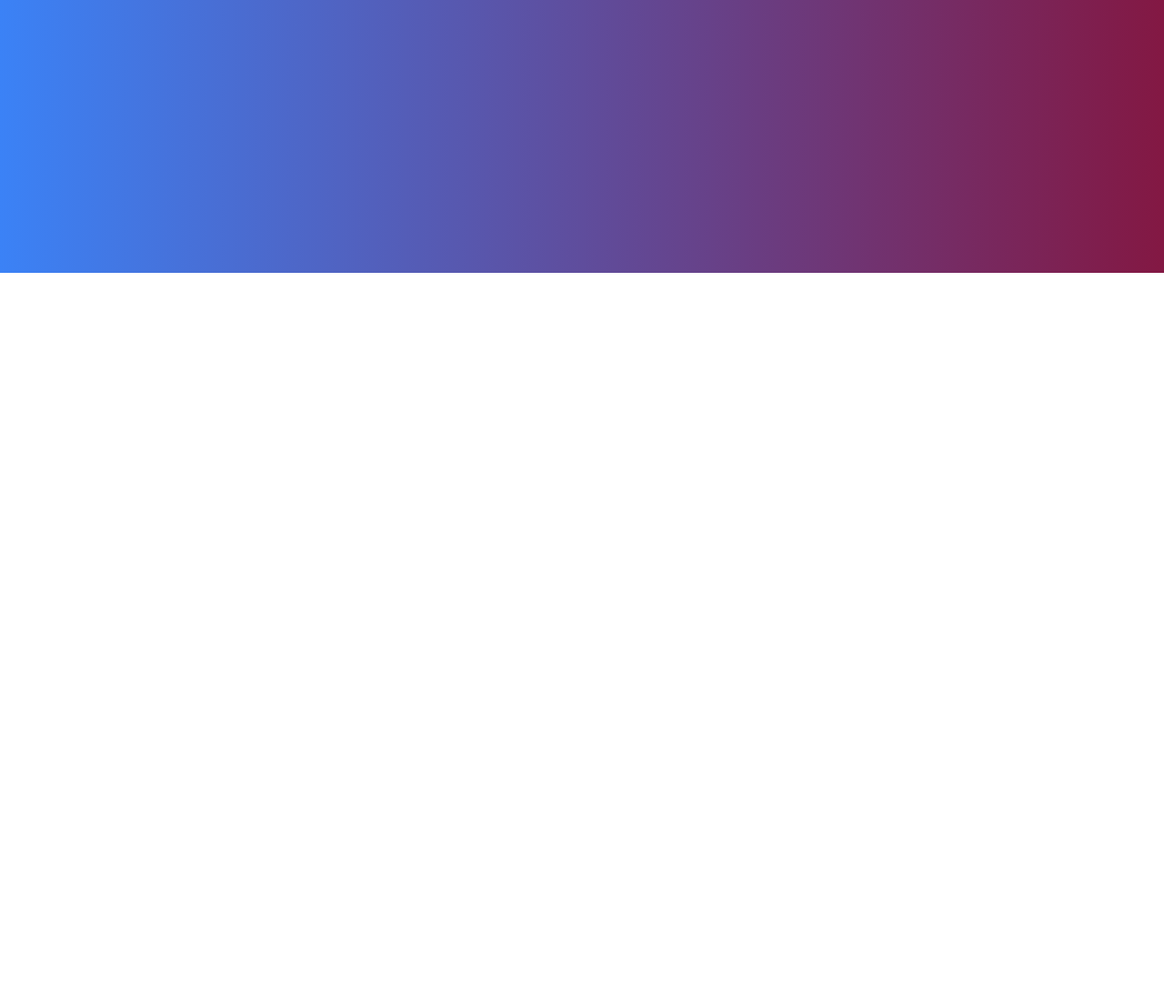
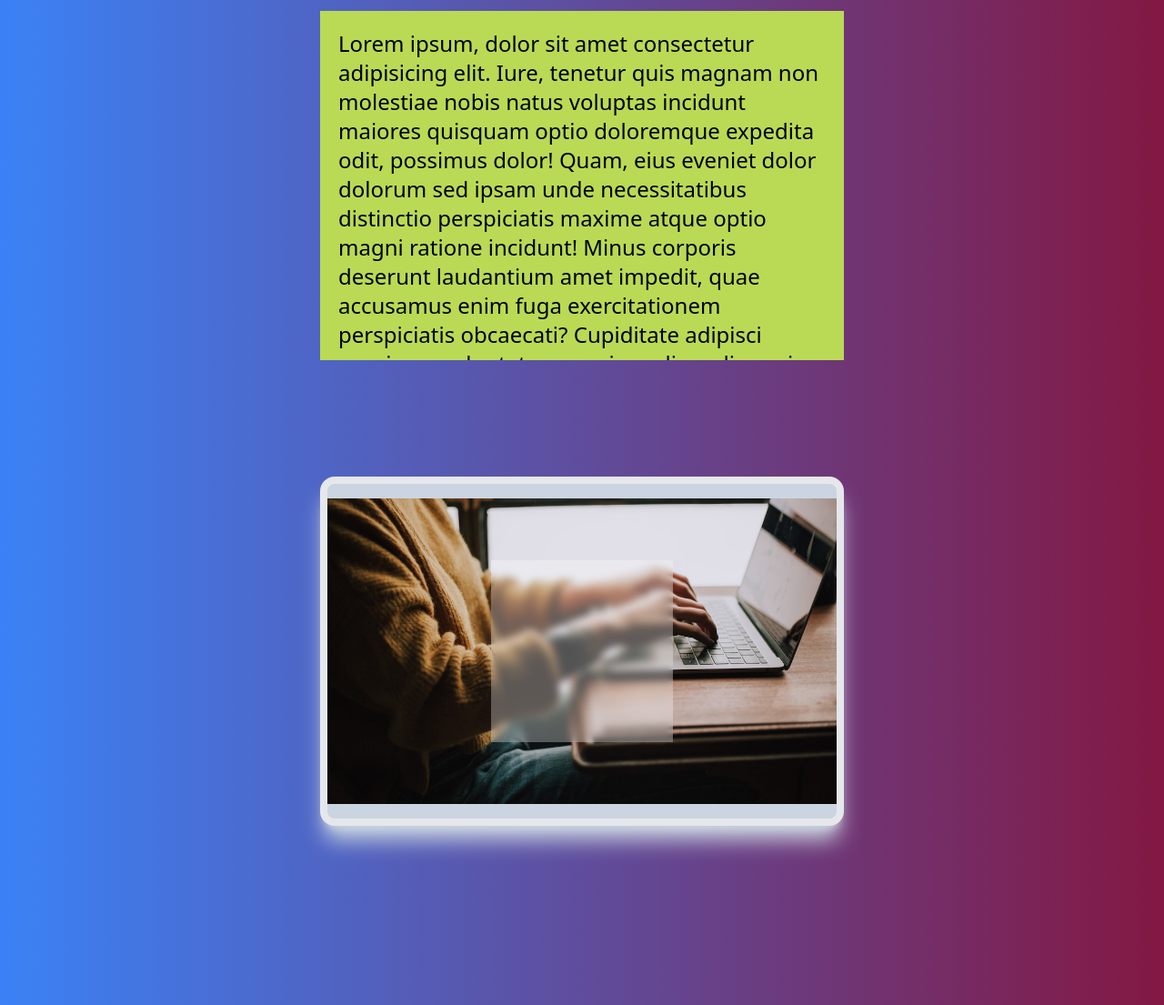
Before and after one commit to fanialfi/belajar-tailwindcss, a website: page public/index.html in a window 1280 px wide. Shown: the part 2225-3330 px from the top of the page at 91% size. Before the commit the page ends 2525 px from the top, so only its background shows below. Drawn offline with nearby package versions, Linux system fonts and the light colour scheme; a web font is replaced by a local one.

Commit message:
basic utility bagian 2 dari WPU

```diff
--- a/public/index.html
+++ b/public/index.html
@@ -68,7 +68,7 @@
     class="uppercase text-center text-8xl font-black text-transparent bg-clip-text bg-gradient-to-r from-yellow-300 to-pink-800">
     Hello Fanialfi
   </h1>
-  <section class="w-1/2 h-96 mx-auto mb-80 mt-8 p-4 overflow-y-auto bg-fixed bg-center"
+  <section class="w-1/2 h-96 mx-auto mt-8 p-4 overflow-y-auto bg-fixed bg-center"
     style="background-image: url(./src/img/image.jpeg)">
     <p>
       Dolor asperiores impedit velit similique molestias? A culpa possimus
@@ -102,6 +102,33 @@
       delectus!
     </p>
   </section>
+  <!-- Basic Utility Bagian 2 awal -->
+  <div class="max-w-xl h-96 overflow-auto hover:bg-local bg-fixed bg-[#BADA55] mx-auto mt-8">
+    <p class="p-5 text-2xl bg-inherit">Lorem ipsum, dolor sit amet consectetur adipisicing elit. Iure, tenetur quis
+      magnam non
+      molestiae nobis natus
+      voluptas incidunt maiores quisquam optio doloremque expedita odit, possimus dolor! Quam, eius eveniet dolor
+      dolorum sed ipsam unde necessitatibus distinctio perspiciatis maxime atque optio magni ratione incidunt! Minus
+      corporis deserunt laudantium amet impedit, quae accusamus enim fuga exercitationem perspiciatis obcaecati?
+      Cupiditate adipisci possimus voluptatem maxime eligendi omnis animi. Voluptas facere consectetur dolor vel
+      distinctio delectus, nulla molestiae. Sed dolorem rerum et velit adipisci dicta tempore esse, numquam distinctio
+      reiciendis ratione modi fuga aut accusantium possimus repudiandae odio similique quaerat. Aspernatur, nihil eius
+      neque amet est odit placeat ipsam ut architecto tempora iste? Laudantium corporis doloremque quas id sapiente
+      error harum ducimus perspiciatis, obcaecati numquam molestias, aspernatur aut maiores quos voluptatibus eos
+      quaerat, eum quia architecto nobis fuga velit! Laudantium totam animi, dolor nobis minima aliquid, veniam fuga
+      cupiditate facilis adipisci, dicta ipsam repellat quam aliquam distinctio ex fugit libero! Incidunt alias placeat
+      ducimus nam deleniti iure quidem unde blanditiis laboriosam, tempore, odio velit sequi consequuntur vero ullam,
+      eveniet adipisci sed soluta! Officia nihil excepturi eius quidem, rem pariatur cum maxime! Ducimus vero itaque
+      aspernatur praesentium alias, sint beatae qui, earum quibusdam inventore sunt voluptas.</p>
+  </div>
+  <div
+    class="mt-32 max-w-xl mx-auto h-96 overflow-hidden bg-slate-300 bg-contain bg-no-repeat bg-center rounded-2xl border-8 shadow-xl shadow-slate-300 flex"
+    style="background-image: url('./src/img/laptop.jpg');">
+    <div class="w-[200px] h-[200px] backdrop-blur-sm bg-white/30 m-auto"></div>
+    <!-- <div class="w-full h-full bg-blue-300 mix-blend-darken"></div> -->
+  </div>
+  <div class="mb-96"></div>
+  <!-- Basic Utility Bagian 2 akhir -->
 </body>
 
 </html>
```
Also changed, not shown: README.md, public/src/img/laptop.jpg (added), public/src/main.css.
